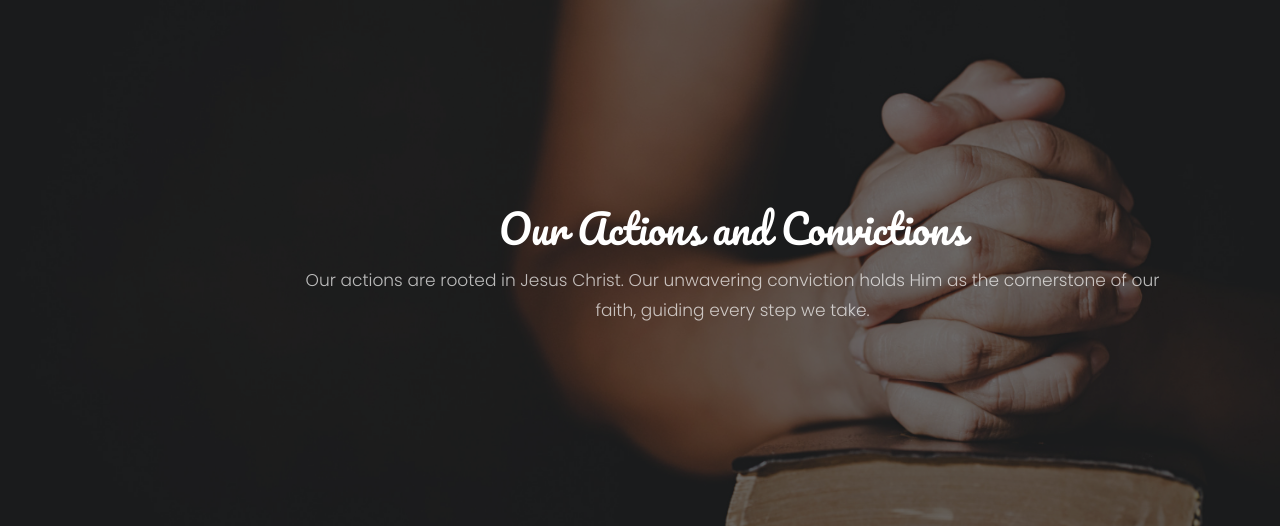
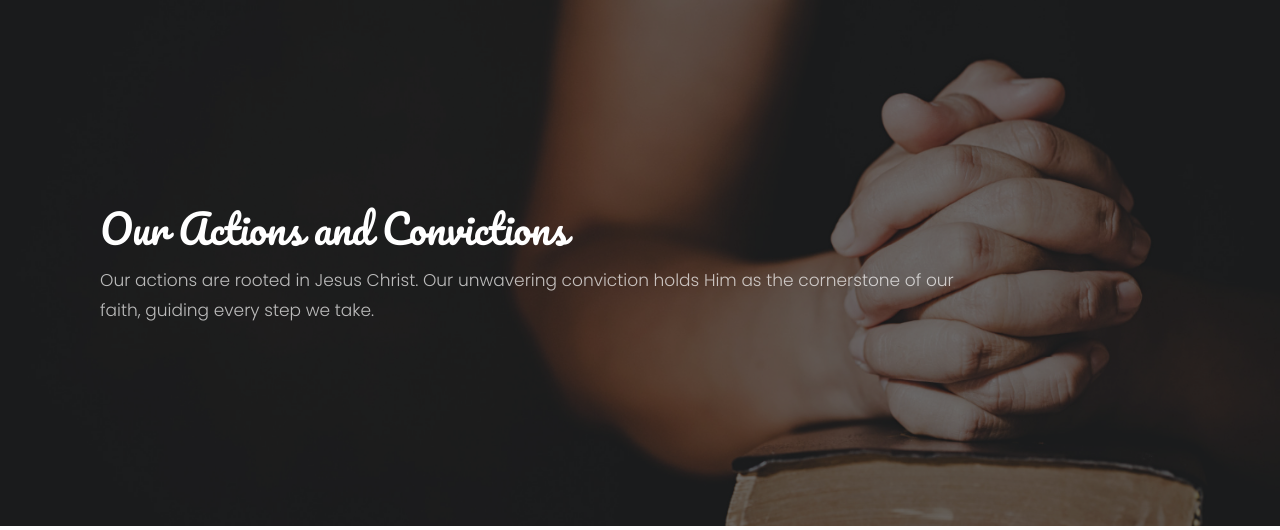
Before and after one commit to ChicL/elshaddaichurch, a PHP site: page /belief in a window 1280 px wide. Shown: the top 530 px of the page. Run offline with PHP 8.4, Linux system fonts and the light colour scheme; some libraries are stand-ins or nearby versions; some web fonts are replaced.

Commit message:
few changes

```diff
--- a/belief.php
+++ b/belief.php
@@ -80,9 +80,9 @@
     <!-- Hero section -->
     <div class="section-xl bg-image parallax-bg" data-bg-src="assets/images/handz.jpg">
       <div class="bg-dark-06">
-        <div class="container text-center">
+        <div class="container text-end">
           <div class="row">
-            <div class="col-12 col-lg-10 offset-lg-1 col-xl-10 offset-xl-2">
+            <div class="col-12 col-lg-10 ">
               <h1 class="text-normal pacifico-regular">Our Actions and Convictions</h1>
               <p class="font-large font-weight-light">
                 Our actions are rooted in Jesus Christ. Our unwavering
```
